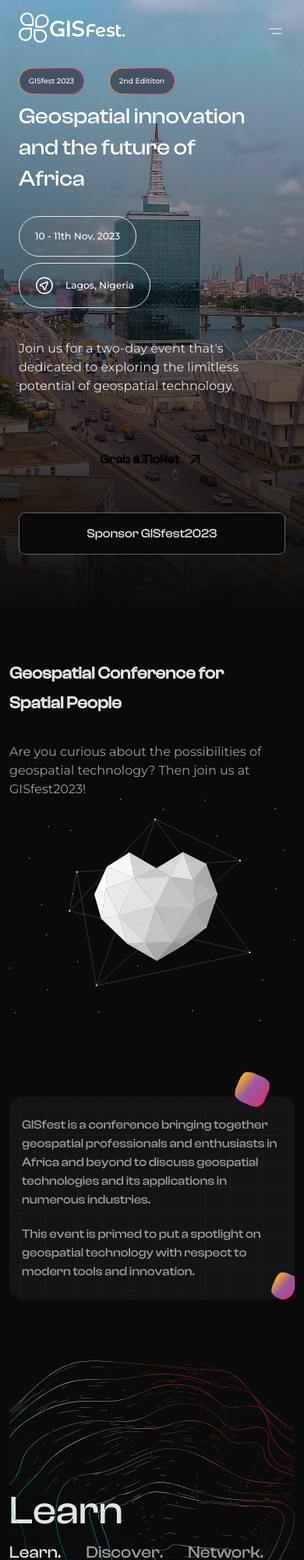
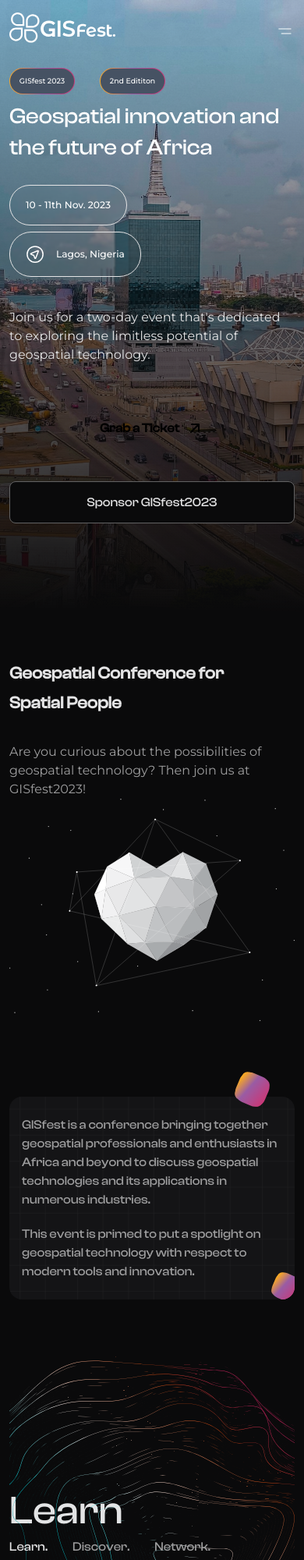
Before and after one commit to vickystickz/gisfest-conference-website, a Next.js app: page / in a window 390 px wide. Shown: the top 2000 px of the page at 78% size. Built offline with nearby package versions, Linux system fonts and the light colour scheme; no server answers.

Commit message:
updated some mobile styling

```diff
--- a/components/jumbotron/HeroContent.tsx
+++ b/components/jumbotron/HeroContent.tsx
@@ -10,13 +10,13 @@
 
 const HeroContent = ({ conference, buttons}: THeroContent) => {
   return (
-    <div className='z-20 flex-grow flex flex-col laptop:gap-24 gap-14 tablet:gap-12  w-full relative h-full laptop:mt-[3%] tablet:mt-[3%] px-6 laptop:px-24 tablet:px-14 max-w-screen-tv mx-auto'>
+    <div className='z-20 flex-grow flex flex-col laptop:gap-24 gap-14 tablet:gap-12  w-full relative h-full laptop:mt-[3%] tablet:mt-[3%] px-3 laptop:px-24 tablet:px-14 max-w-screen-tv mx-auto'>
         <div className="flex flex-col laptop:gap-[2rem] tablet:gap-[2rem] gap-2">
             <div className="flex gap-8">
                 <HeroText text={`GISfest ${conference.year}`}/>
                 <HeroText text={conference.edition}/>
             </div>
-            <h1 className="laptop:text-h1 tablet:text-h2 text-h4 laptop:leading-[92px] laptop:max-w-[770px] tablet:w-[70%] w-[90%] text-white font-clashDisplay laptop:font-p-semibold font-p-medium ">
+            <h1 className="laptop:text-h1 tablet:text-h2 text-h4 laptop:leading-[92px] laptop:max-w-[770px] tablet:w-[70%] w-[95%] text-white font-clashDisplay laptop:font-p-semibold font-p-medium ">
                 {conference.title}
             </h1>
             <div className="flex flex-col laptop:flex-row tablet:flex-row laptop:gap-8 gap-2 laptop:p-0 tablet:p-0 pb-[32px] pt-5">
--- a/components/shared/Header.tsx
+++ b/components/shared/Header.tsx
@@ -52,7 +52,7 @@
     const year = new Date().getFullYear();
 
   return (
-    <header className={`grid z-30 transition-all delay-150 ease-in-out ${isScrolled ? "fixed laptop:left-0 laptop:right-0 backdrop-blur-blur ": null} ${showMobileMenu && "h-full"} w-full laptop:grid-cols-12 laptop:max-w-screen-tv mx-auto grid-cols-2 laptop:items-center laptop:px-24 px-6 laptop:py-[22px] tablet:px-14 py-4`}>
+    <header className={`grid z-30 transition-all delay-150 ease-in-out ${isScrolled ? "fixed laptop:left-0 laptop:right-0 backdrop-blur-blur ": null} ${showMobileMenu && "h-full"} w-full laptop:grid-cols-12 laptop:max-w-screen-tv mx-auto grid-cols-2 laptop:items-center laptop:px-24 px-3 laptop:py-[22px] tablet:px-14 py-4`}>
       <div className="laptop:col-span-2 col-span-1 z-40 relative">
         <a href={header.conferenceLogo.route}>
           <Image src={header.conferenceLogo.logo} alt="logo" />
--- a/components/sponsors/Sponsors.tsx
+++ b/components/sponsors/Sponsors.tsx
@@ -24,7 +24,7 @@
 			</div>
 			<div className="flex flex-col tablet:flex-row gap-10 w-full tablet:p-6 laptop:p-20 ">
 				<div className="tablet:basis:1/2 laptop:basis-1/3  p-2">
-					<h1 className="font-p-semibold text-h4 text-tc-10">
+					<h1 className="font-p-semibold font-clashDisplay laptop:text-h4 tablet:text-h4 text-h5 text-tc-10">
 						Be part of the GISfest 2023 experience and lets make history
 						together.
 					</h1>
@@ -33,7 +33,7 @@
 					<Link
 						href={'https://downloadurl.come'}
 						title="Download sponsorship deck"
-						className="p-2 tablet:p-4 text-h5 text-left tablet:text-center hover:bg-tc-30 font-p-medium border border-tc-30 rounded-lg text-tc-0"
+						className="py-[14px] px-6 tablet:p-4 laptop:text-h5 tablet:text-h5 font-clashDisplay text-body whitespace-nowrap text-center hover:bg-tc-30 font-p-medium border border-tc-30 rounded-lg text-tc-0"
 					>
 						Download sponsorship deck
 					</Link>
--- a/components/takeAway/TakeAway.tsx
+++ b/components/takeAway/TakeAway.tsx
@@ -31,7 +31,7 @@
                 return (
                   <li
                     key={index}
-                    className={`cursor-pointer text-h5 h-[32px] transition-all delay-150 ease-in-out font-clashDisplay ${
+                    className={`cursor-pointer laptop:text-h5 text-body h-[32px] transition-all delay-150 ease-in-out font-clashDisplay ${
                       takeAway.title === activeTitle
                         ? "border-b-[1px] text-tc-0 "
                         : "text-tc-10"
@@ -58,7 +58,7 @@
               takeAway.title === activeTitle && (
                 <p
                   key={index}
-                  className="w-[500px] laptop:text-h5 text-body text-tc-0"
+                  className="laptop:w-[500px] tablet:w-[500px] w-full  laptop:text-h5 text-body text-tc-0"
                 >
                   {takeAway.decription}
                 </p>
```
